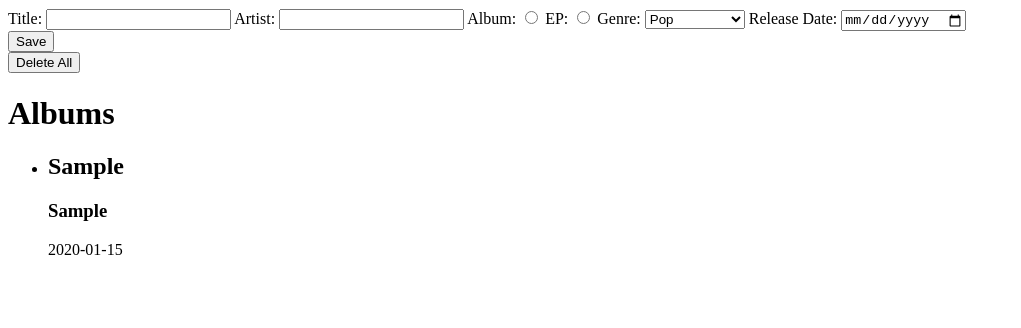
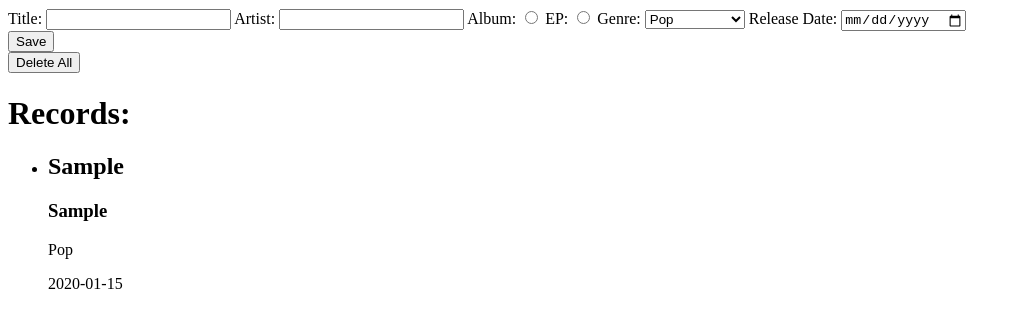
Before and after one commit to jandrewgordon/wk6_wknd_hmwrk, a plain HTML site: page index.html in a window 1280 px wide. Both pictures are taken after typing "Sample", "Sample", "2020-01-15" into the empty fields and a click on the input "Save". Shown: the whole page, without its empty margins (0-1021 px from the left). Drawn offline with Linux system fonts and the light colour scheme.

Commit message:
fixed spelling mistake

```diff
--- a/index.html
+++ b/index.html
@@ -15,9 +15,9 @@
             <label for="artist">Artist:</label>
             <input type="text" id='artist' required>
             <label for="album">Album:</label>
-            <input type="radio" name="category" id='category' value="Album">
+            <input type="radio" name="category" id='album' value="Album">
             <label for="ep">EP:</label>
-            <input type="radio" name="category" id='category' value="EP">
+            <input type="radio" name="category" id='ep' value="EP">
             <label for="genre">Genre:</label>
             <select name="genre" id="genre" required>
                 <option value="Pop">Pop</option>
@@ -36,7 +36,7 @@
         <input type="submit" value="Delete All">
     </form>
 
-    <h1>Albums</h1>
+    <h1>Records:</h1>
     <ul id='release-list'></ul>
 </body>
 </html>
--- a/js/app.js
+++ b/js/app.js
@@ -30,15 +30,15 @@ const createReleaseListItem = function (form) {
     releaseListItem.appendChild(title);
 
     const category = document.createElement('p');
-    category.textContent = document.getElementById("category").value;
+    category.textContent = form.category.value;
     releaseListItem.appendChild(category);
 
     const genre = document.createElement('p');
-    category.textContent = form.genre.value;
+    genre.textContent = form.genre.value;
     releaseListItem.appendChild(genre);
 
     const date = document.createElement('p');
-    category.textContent = form.release.value;
+    date.textContent = form.release.value;
     releaseListItem.appendChild(date);
 
 
```
